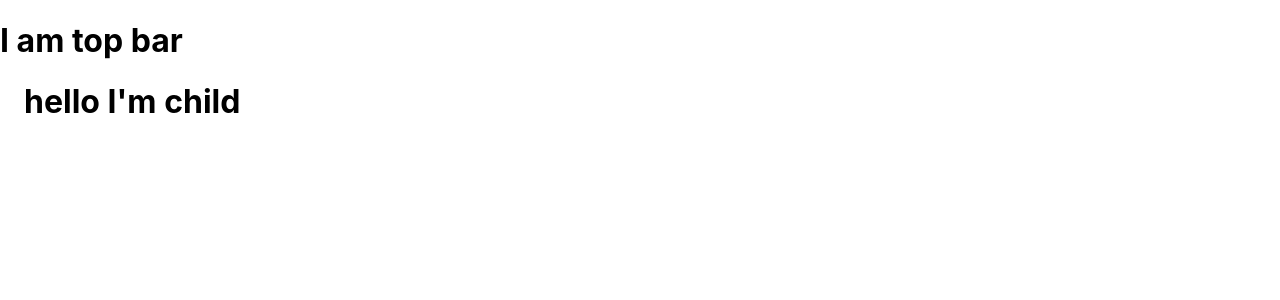
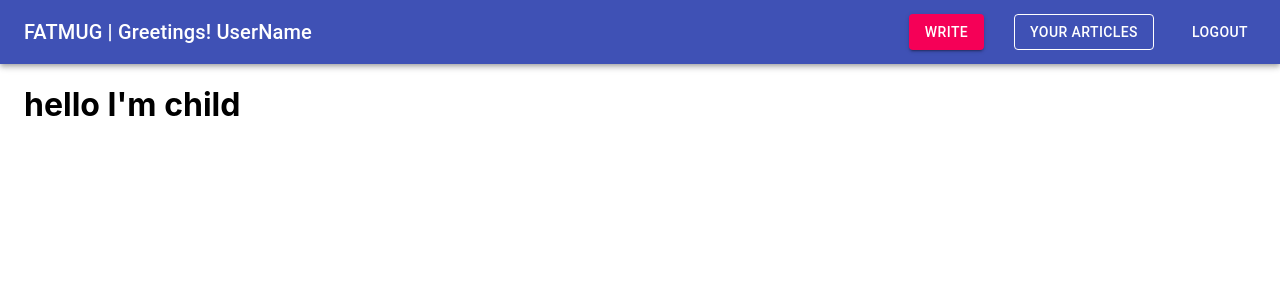
Before and after one commit to Mohammadshahzaib007/fatmug-blog-app-assignment, a React (Create React App) app: page / in a window 1280 px wide. Shown: the top 300 px of the page. Built offline with nearby package versions, Linux system fonts and the light colour scheme.

Commit message:
top bar completed

```diff
--- a/src/components/Layout/Layout.js
+++ b/src/components/Layout/Layout.js
@@ -1,9 +1,8 @@
 import React from 'react';
 import { Container } from '@material-ui/core';
-import PropTypes from 'prop-types';
+import propTypes from 'prop-types';
 import TopBar from './TopBar';
 
-// eslint-disable-next-line react/prop-types
 function Layout ({ children }) {
   return (
     <>
@@ -19,4 +18,4 @@ function Layout ({ children }) {
 
 export default Layout;
 
-Layout.PropTypes = { children: PropTypes.node.isRequired };
+Layout.propTypes = { children: propTypes.node.isRequired };
--- a/src/components/Layout/TopBar.js
+++ b/src/components/Layout/TopBar.js
@@ -1,11 +1,48 @@
 import React from 'react';
+import { makeStyles } from '@material-ui/core/styles';
+import AppBar from '@material-ui/core/AppBar';
+import Toolbar from '@material-ui/core/Toolbar';
+import Typography from '@material-ui/core/Typography';
+import Button from '@material-ui/core/Button';
+import { Container } from '@material-ui/core';
 
-function TopBar () {
+const useStyles = makeStyles((theme) => ({
+  root: {
+    flexGrow: 1
+  },
+  menuButton: {
+    marginRight: theme.spacing(2)
+  },
+  title: {
+    flexGrow: 1
+  }
+}));
+
+export default function TopBar () {
+  const classes = useStyles();
+
+  const navLinks = [
+    { name: 'write', link: '#', variant: 'contained', color: 'secondary' },
+    { name: 'your articles', link: '#', variant: 'outlined', color: 'secondary' },
+    { name: 'Logout', link: '#', variant: 'text', color: 'secondary' }
+  ];
+
   return (
-        <div>
-            <h1>I am top bar</h1>
-        </div>
+    <div className={classes.root}>
+      <AppBar position="static">
+        <Container>
+          <Toolbar spacing={0} disableGutters>
+            <Typography variant="h6" className={classes.title}>
+              FATMUG | Greetings! UserName
+            </Typography>
+            {navLinks.map((item, i) => (
+              <Button key={i} style={{ marginLeft: '1.875rem', color: 'white', borderColor: 'white' }} variant={item.variant} color={item.color}>
+                {item.name}
+              </Button>
+            ))}
+          </Toolbar>
+        </Container>
+      </AppBar>
+    </div>
   );
 }
-
-export default TopBar;
```
